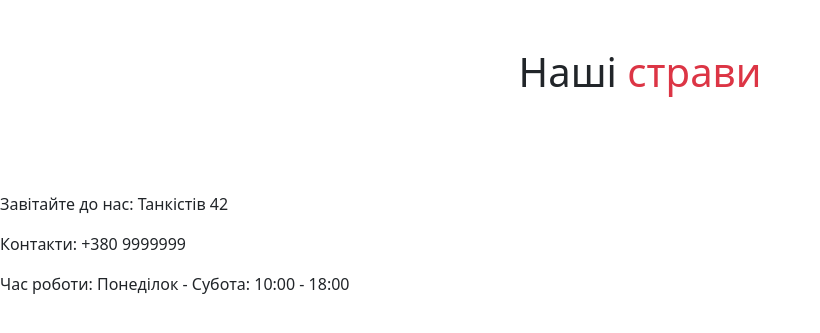
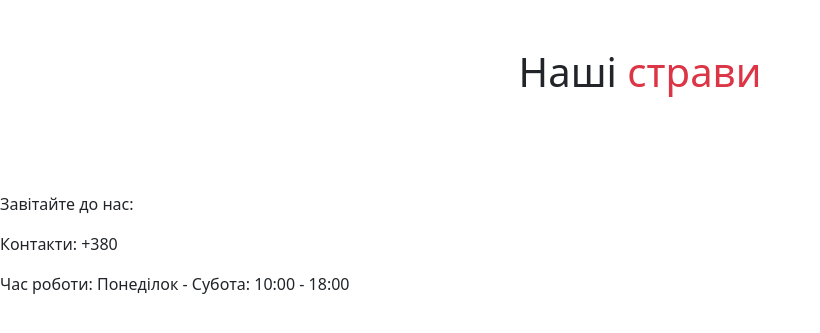
Before and after one commit to Kazak2410/HomeKitchen, a Django app: page / in a window 1280 px wide. Shown: the part 78-411 px from the top of the page, without its empty margins (0-820 px from the left). Run offline with Django 4.2, Linux system fonts and the light colour scheme; data that the repository does not hold is empty; some libraries are stand-ins or nearby versions.

Commit message:
changed footer

```diff
--- a/templates/base.html
+++ b/templates/base.html
@@ -63,10 +63,10 @@
         <div class="footer-content">
             <div class="column">
             <div>
-                <p>Завітайте до нас: Танкістів 42</p>
+                <p>Завітайте до нас:</p>
             </div>
             <div>
-                <p>Контакти: +380 9999999</p>
+                <p>Контакти: +380</p>
             </div>
             </div>
             <div class="column">
```
